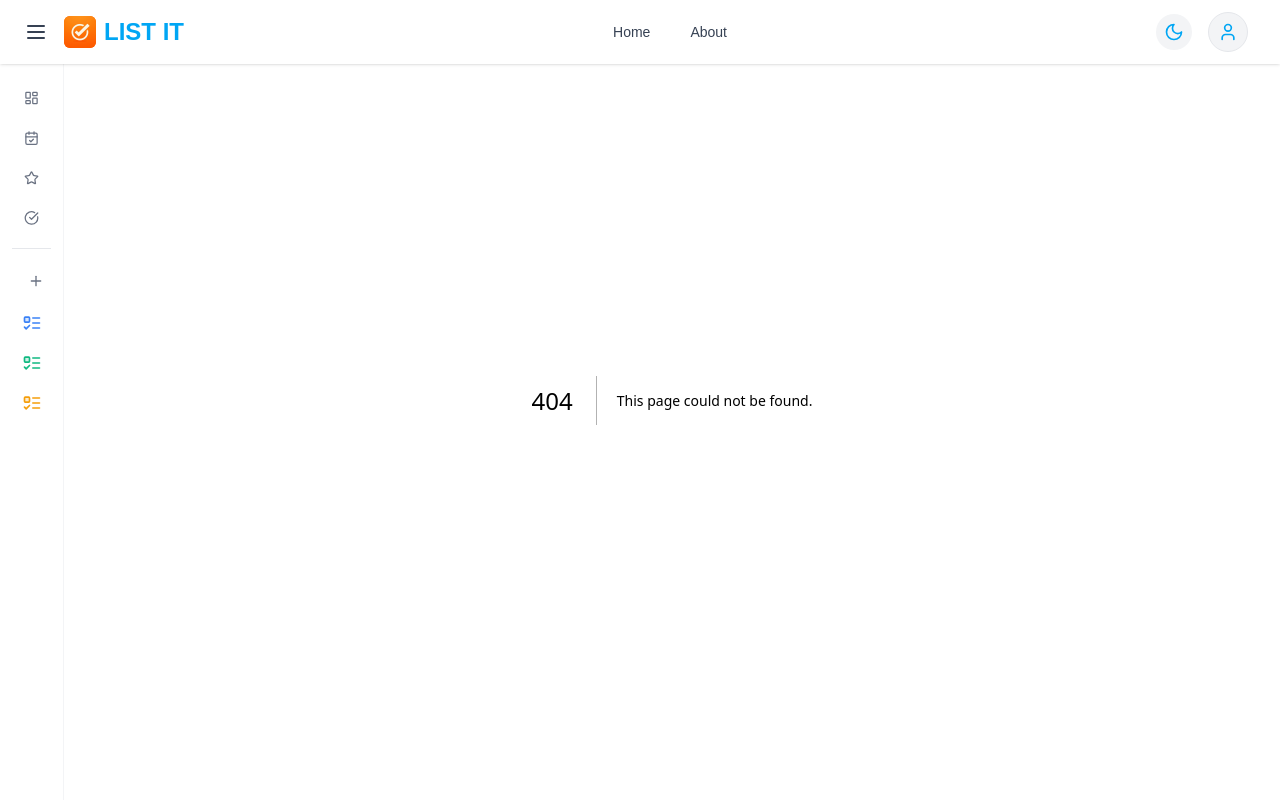
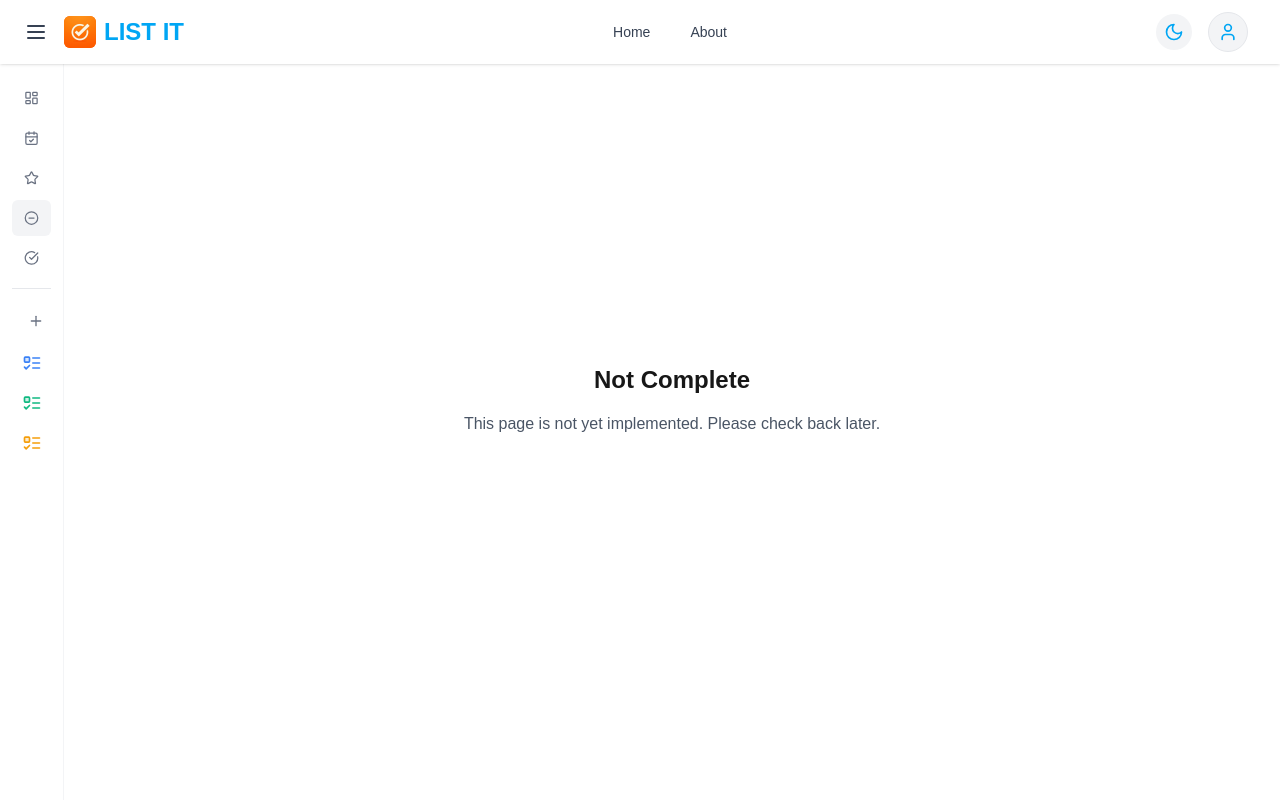
Before and after one commit to Mohamed-Y-Mohamed/List-it-web, a Next.js app: page /notcomplete in a window 1280 px wide. Before the commit this address had no page. Shown: the top 800 px of the page. Built offline with nearby package versions, Linux system fonts and the light colour scheme; sample sign-in values are in the browser's storage.

Commit message:
added prioirty and incomplete section tampalate

```diff
--- a/src/app/(secure)/layout.tsx
+++ b/src/app/(secure)/layout.tsx
@@ -12,10 +12,5 @@ export default function SecureLayout({
 }: {
   children: React.ReactNode;
 }) {
-  return (
-    <AuthProvider>
-      <MergedNavigation />
-      {children}
-    </AuthProvider>
-  );
+  return <AuthProvider>{children}</AuthProvider>;
 }
--- /dev/null
+++ b/src/app/(secure)/notcomplete/page.tsx
@@ -0,0 +1,12 @@
+"use client";
+import React from "react";
+export default function notcompleted() {
+  return (
+    <div className="flex flex-col items-center justify-center h-screen">
+      <h1 className="text-2xl font-bold">Not Complete</h1>
+      <p className="mt-4 text-gray-600">
+        This page is not yet implemented. Please check back later.
+      </p>
+    </div>
+  );
+}
--- /dev/null
+++ b/src/app/(secure)/priority/page.tsx
@@ -0,0 +1,12 @@
+"use client";
+import React from "react";
+export default function PriortyPage() {
+  return (
+    <div className="flex flex-col items-center justify-center h-screen">
+      <h1 className="text-2xl font-bold">priority</h1>
+      <p className="mt-4 text-gray-600">
+        This page is not yet implemented. Please check back later.
+      </p>
+    </div>
+  );
+}
--- a/src/components/Navbar/Navbar.tsx
+++ b/src/components/Navbar/Navbar.tsx
@@ -21,6 +21,7 @@ import {
   ListTodo,
   Trash2,
   AlertTriangle,
+  CircleMinus,
 } from "lucide-react";
 import { useTheme } from "@/context/ThemeContext";
 import Image from "next/image";
@@ -249,7 +250,7 @@ const MergedNavigation = ({ children }: { children?: React.ReactNode }) => {
                   } transition-colors mr-2`}
                   aria-label="Toggle menu"
                 >
-                  <Menu size={24} />
+                  {sidebarOpen ? <X size={24} /> : <Menu size={24} />}
                 </button>
               )}
               <div className="flex items-center">
@@ -521,7 +522,6 @@ const MergedNavigation = ({ children }: { children?: React.ReactNode }) => {
                   </span>
                 )}
               </button>
-
               <button
                 onClick={() => navigateTo("/today")}
                 className={`flex w-full items-center px-3 py-2 rounded-md ${
@@ -547,7 +547,6 @@ const MergedNavigation = ({ children }: { children?: React.ReactNode }) => {
                   </span>
                 )}
               </button>
-
               <button
                 onClick={() => navigateTo("/priority")}
                 className={`flex w-full items-center px-3 py-2 rounded-md ${
@@ -572,8 +571,32 @@ const MergedNavigation = ({ children }: { children?: React.ReactNode }) => {
                     Priority
                   </span>
                 )}
+              </button>{" "}
+              <button
+                onClick={() => navigateTo("/notcomplete")}
+                className={`flex w-full items-center px-3 py-2 rounded-md ${
+                  currentPath === "/notcomplete"
+                    ? isDark
+                      ? "bg-gray-800"
+                      : "bg-gray-100"
+                    : ""
+                } ${
+                  isDark ? "hover:bg-gray-800" : "hover:bg-gray-100"
+                } transition-colors group`}
+              >
+                <CircleMinus
+                  className={`h-5 w-5 ${
+                    isDark
+                      ? "text-gray-400 group-hover:text-orange-400"
+                      : "text-gray-500 group-hover:text-orange-500"
+                  }`}
+                />
+                {sidebarOpen && (
+                  <span className="ml-3 text-sm font-medium text-left">
+                    incomplete Tasks
+                  </span>
+                )}
               </button>
-
               <button
                 onClick={() => navigateTo("/completed")}
                 className={`flex w-full items-center px-3 py-2 rounded-md ${
@@ -599,13 +622,11 @@ const MergedNavigation = ({ children }: { children?: React.ReactNode }) => {
                   </span>
                 )}
               </button>
-
               <div
                 className={`my-3 border-t ${
                   isDark ? "border-gray-800" : "border-gray-200"
                 }`}
               />
-
               <div className="flex items-center justify-between px-3 py-2">
                 {sidebarOpen ? (
                   <h3
@@ -631,7 +652,6 @@ const MergedNavigation = ({ children }: { children?: React.ReactNode }) => {
                   <Plus className="h-4 w-4" />
                 </button>
               </div>
-
               <div
                 className={`space-y-1 ${
                   !sidebarOpen ? "flex flex-col items-center" : ""
```
